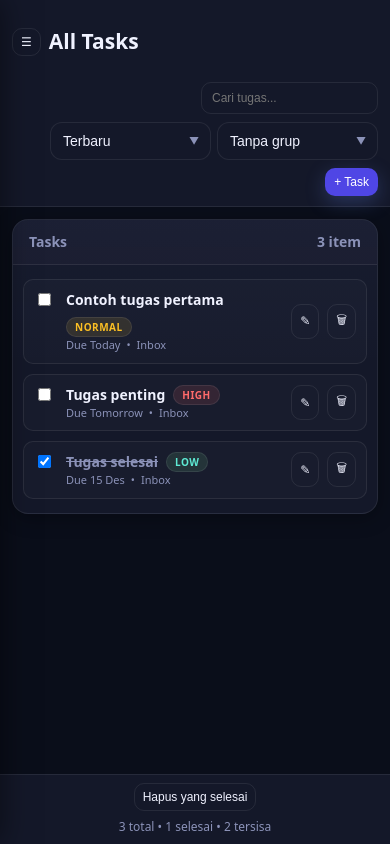
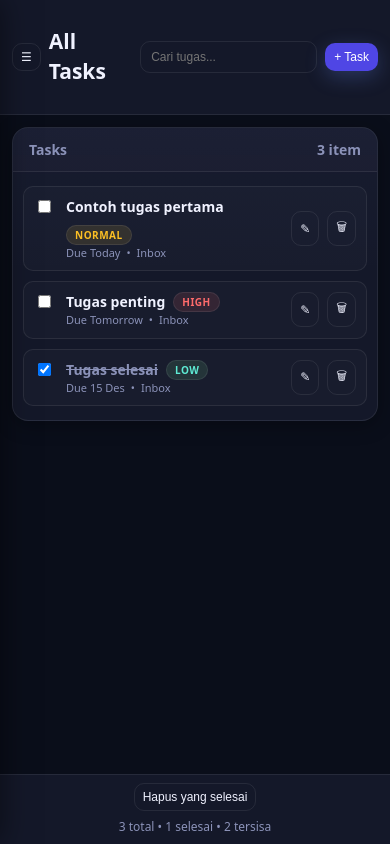
Before and after one commit to FTN-Dev/Taskeru, a website: page public/dashboard.html in a window 390 px wide. Drawn offline with Linux system fonts and the light colour scheme; no server answers; sample sign-in values are in the browser's storage.

Commit message:
remove selects for phone responsive

```diff
--- a/public/css/style.css
+++ b/public/css/style.css
@@ -927,6 +927,7 @@ body{
 
   .topbar .left {
     gap: 8px;
+    flex: 1; /* Allow search to take space */
   }
 
   .topbar .right {
@@ -935,19 +936,20 @@ body{
     justify-content: flex-end;
   }
 
+  .selects {
+    display: none;
+  }
+
+  .search {
+    flex: 1;
+  }
+
   .search input {
     width: 100%;
-    max-width: 180px;
+    max-width: none; /* Let it fill available space */
+    min-width: 120px;
     padding: 8px 10px;
     font-size: 12px;
-  }
-
-  .selects {
-    gap: 6px;
-  }
-
-  .selects .custom-select {
-    min-width: 140px;
   }
 
   /* --- Task Container Mobile --- */
```
